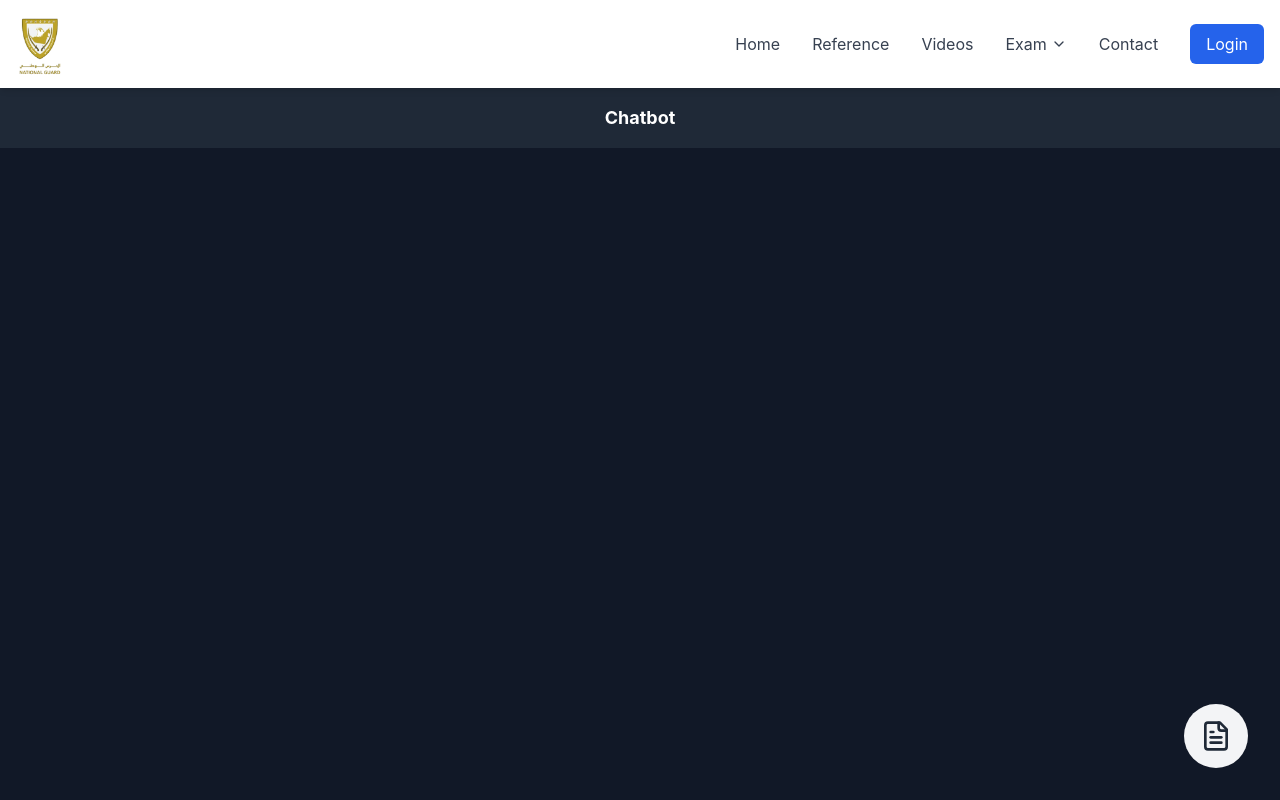
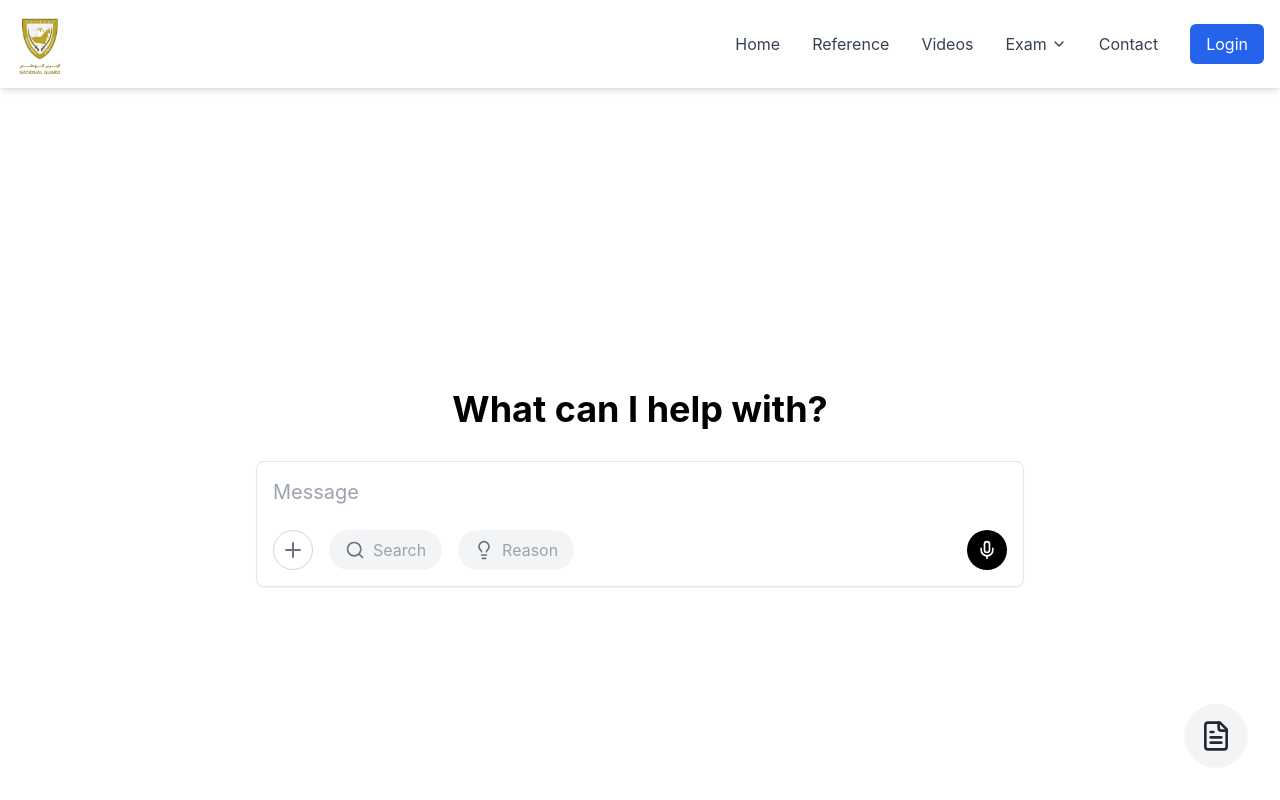
Before and after one commit to IzumiFreelance/national-guard, a React (Vite) app: page / in a window 1280 px wide. Both pictures are taken after a click on the button 1216 px from the left and 736 px from the top of the page. Shown: the top 800 px of the page. Built offline with nearby package versions, Linux system fonts and the light colour scheme.

Commit message:
Update Chat.tsx

```diff
--- a/src/components/Chat.tsx
+++ b/src/components/Chat.tsx
@@ -1,70 +1,51 @@
+
 import React, { useState } from 'react';
-import { Send } from 'lucide-react';
+import { Shield, Search, LightbulbIcon, Plus, Mic, Home, FileText, Video, FileCheck, LayoutDashboard, Link, Mail, Phone, MapPin, Lock, Facebook, Twitter, Linkedin, MessageCircle } from 'lucide-react';
 import PaperGen from './PaperGen';
-
-const API_KEY = "AIzaSyACs27id08grEM8zZ3V44vNfIprnoh9nHs";
-const API_URL = `https://generativelanguage.googleapis.com/v1beta/models/gemini-1.5-flash:generateContent?key=${API_KEY}`;
 
 function Chat() {
   const [showPaperGen, setShowPaperGen] = useState(false);
-  const [messages, setMessages] = useState([]);
-  const [input, setInput] = useState("");
-
-  const handleSendMessage = async () => {
-    if (!input.trim()) return;
-
-    const userMessage = { sender: "user", text: input };
-    setMessages([...messages, userMessage]);
-    setInput("");
-
-    try {
-      const res = await fetch(API_URL, {
-        method: "POST",
-        headers: { "Content-Type": "application/json" },
-        body: JSON.stringify({ prompt: input }),
-      });
-      const data = await res.json();
-      const botMessage = { sender: "bot", text: data.choices?.[0]?.text || "No response received." };
-      setMessages((prev) => [...prev, botMessage]);
-    } catch (error) {
-      console.error("Error fetching response:", error);
-      setMessages((prev) => [...prev, { sender: "bot", text: "Error fetching response." }]);
-    }
-  };
 
   if (showPaperGen) {
     return <PaperGen />;
   }
 
   return (
-    <div className="min-h-screen flex flex-col bg-gray-900 text-white">
-      <header className="text-center py-4 text-lg font-bold bg-gray-800">Chatbot</header>
+    <div className="min-h-screen flex flex-col">
 
-      <main className="flex-grow p-4 flex flex-col gap-4 overflow-y-auto">
-        {messages.map((msg, index) => (
-          <div
-            key={index}
-            className={`max-w-2xl px-4 py-2 rounded-lg ${msg.sender === "user" ? "self-end bg-blue-500" : "self-start bg-gray-700"}`}
-          >
-            {msg.text}
+
+      {/* Main Content */}
+      <main className="flex-grow flex flex-col items-center justify-center px-4">
+        <h1 className="text-4xl font-bold mb-8 text-center">What can I help with?</h1>
+
+        {/* Message Input Box */}
+        <div className="w-full max-w-3xl bg-white rounded-lg shadow-sm border border-gray-200 p-4">
+          <div className="text-gray-400 text-xl mb-6">Message</div>
+
+          <div className="flex items-center justify-between mt-4">
+            <div className="flex items-center gap-4">
+              <button className="w-10 h-10 rounded-full flex items-center justify-center border border-gray-300">
+                <Plus className="w-6 h-6 text-gray-500" />
+              </button>
+
+              <div className="flex items-center bg-gray-100 rounded-full px-4 py-2">
+                <Search className="w-5 h-5 text-gray-500 mr-2" />
+                <span className="text-gray-400">Search</span>
+              </div>
+
+              <div className="flex items-center bg-gray-100 rounded-full px-4 py-2">
+                <LightbulbIcon className="w-5 h-5 text-gray-500 mr-2" />
+                <span className="text-gray-400">Reason</span>
+              </div>
+            </div>
+
+            <button className="w-10 h-10 rounded-full flex items-center justify-center bg-black">
+              <Mic className="w-5 h-5 text-white" />
+            </button>
           </div>
-        ))}
+        </div>
       </main>
 
-      <footer className="p-4 bg-gray-800 flex items-center gap-2">
-        <input
-          className="flex-grow px-4 py-2 rounded-lg bg-gray-700 text-white border border-gray-600 focus:outline-none"
-          value={input}
-          onChange={(e) => setInput(e.target.value)}
-          placeholder="Type a message..."
-        />
-        <button
-          className="p-2 bg-blue-600 rounded-lg hover:bg-blue-700"
-          onClick={handleSendMessage}
-        >
-          <Send className="w-5 h-5 text-white" />
-        </button>
-      </footer>
     </div>
   );
 }
```
